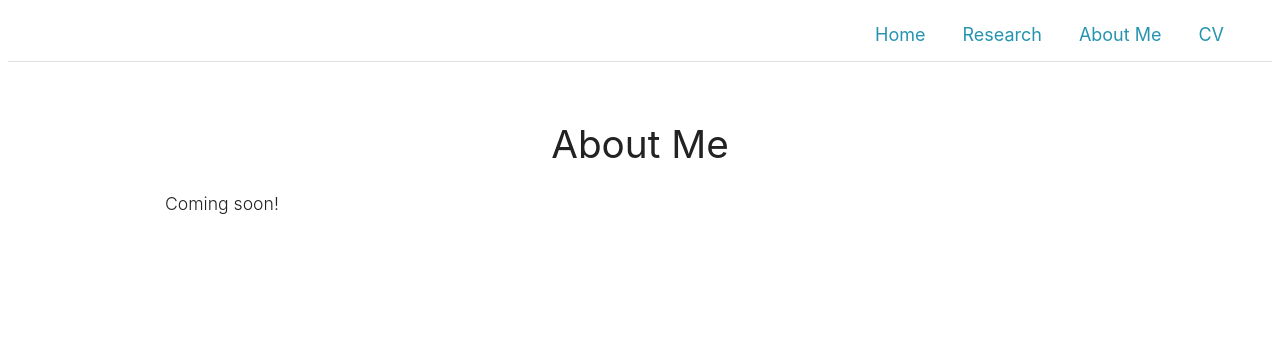
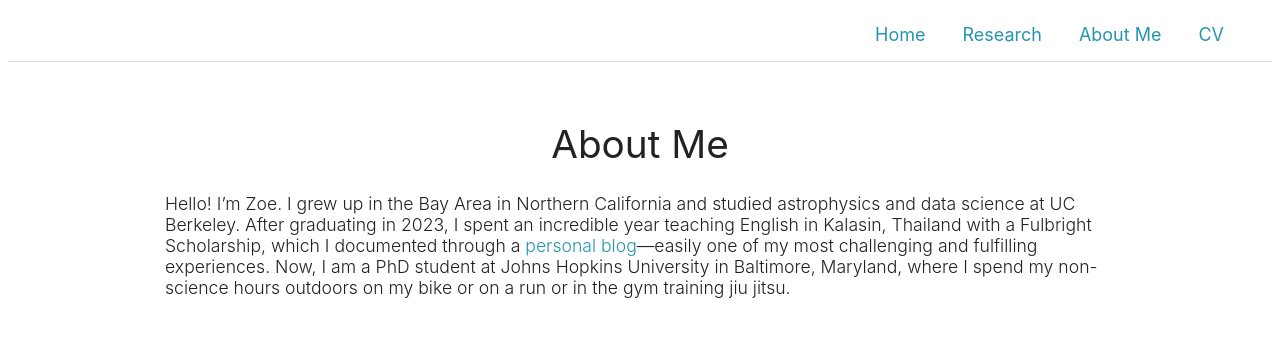
Before and after one commit to zoekko/zoekko.github.io, a Jekyll site: the page built from about.md, in a window 1280 px wide. Shown: the top 337 px of the page. Built offline with Jekyll 4.4.1, drawn with Linux system fonts in a browser that asks for light colours.

Commit message:
Update about.md

```diff
--- a/about.md
+++ b/about.md
@@ -8,5 +8,5 @@
 </div>
 
 <div style="text-align: left;">
-  <p>Coming soon!</p>
+Hello! I’m Zoe. I grew up in the Bay Area in Northern California and studied astrophysics and data science at UC Berkeley. After graduating in 2023, I spent an incredible year teaching English in Kalasin, Thailand with a Fulbright Scholarship, which I documented through a <a href="https://zoeko555.wixsite.com/zoeko" target="_blank">personal blog</a>—easily one of my most challenging and fulfilling experiences. Now, I am a PhD student at Johns Hopkins University in Baltimore, Maryland, where I spend my non-science hours outdoors on my bike or on a run or in the gym training jiu jitsu.
 </div>
```
